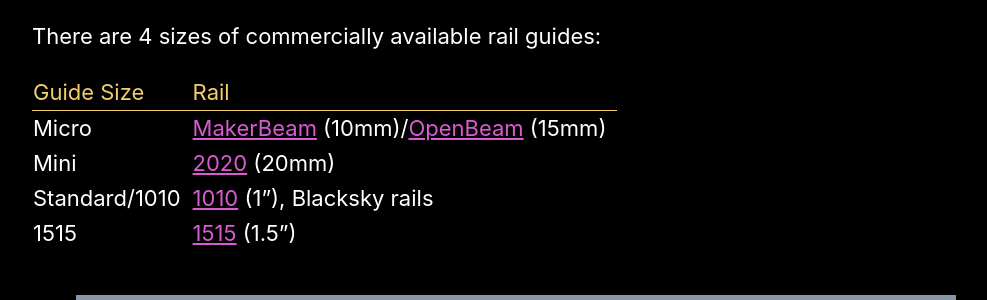
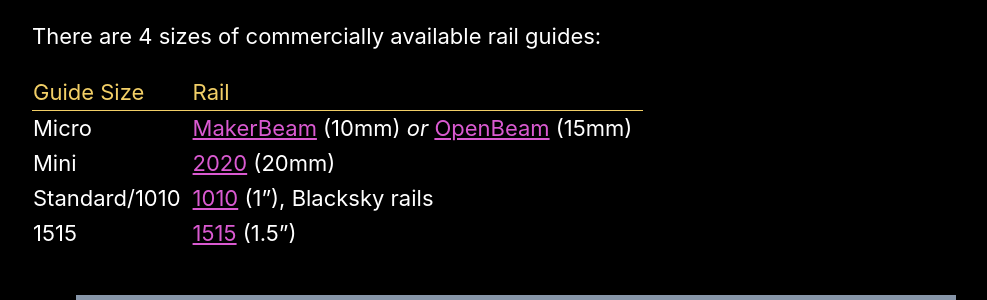
Before and after one commit to rocketlabdelta/rocketlabdelta.com, a Jekyll site: the page built from _posts/2020-06-13-rockets-on-rails.md, in a window 1280 px wide and 900 px high, scrolled down 1925 px. Shown: the part 145-445 px from the top of the window, without its empty margins (124-1111 px from the left). Built offline with Jekyll 4.4.1, drawn with Linux system fonts in a browser that asks for light colours.

```diff
--- a/_posts/2020-06-13-rockets-on-rails.md
+++ b/_posts/2020-06-13-rockets-on-rails.md
@@ -51,12 +51,12 @@
 
 There are 4 sizes of commercially available rail guides:
 
-| Guide Size    | Rail                                       |
-|---------------|--------------------------------------------|
-| Micro         | [MakerBeam][6] (10mm)/[OpenBeam][7] (15mm) |
-| Mini          | [2020][8] (20mm)                           |
-| Standard/1010 | [1010][9] (1"), Blacksky rails             |
-| 1515          | [1515][10] (1.5")                          |
+| Guide Size    | Rail                                            |
+|---------------|-------------------------------------------------|
+| Micro         | [MakerBeam][6] (10mm) _or_ [OpenBeam][7] (15mm) |
+| Mini          | [2020][8] (20mm)                                |
+| Standard/1010 | [1010][9] (1"), Blacksky rails                  |
+| 1515          | [1515][10] (1.5")                               |
 
 <figure class="r3x4">
   <div class="placeholder"></div>
```
